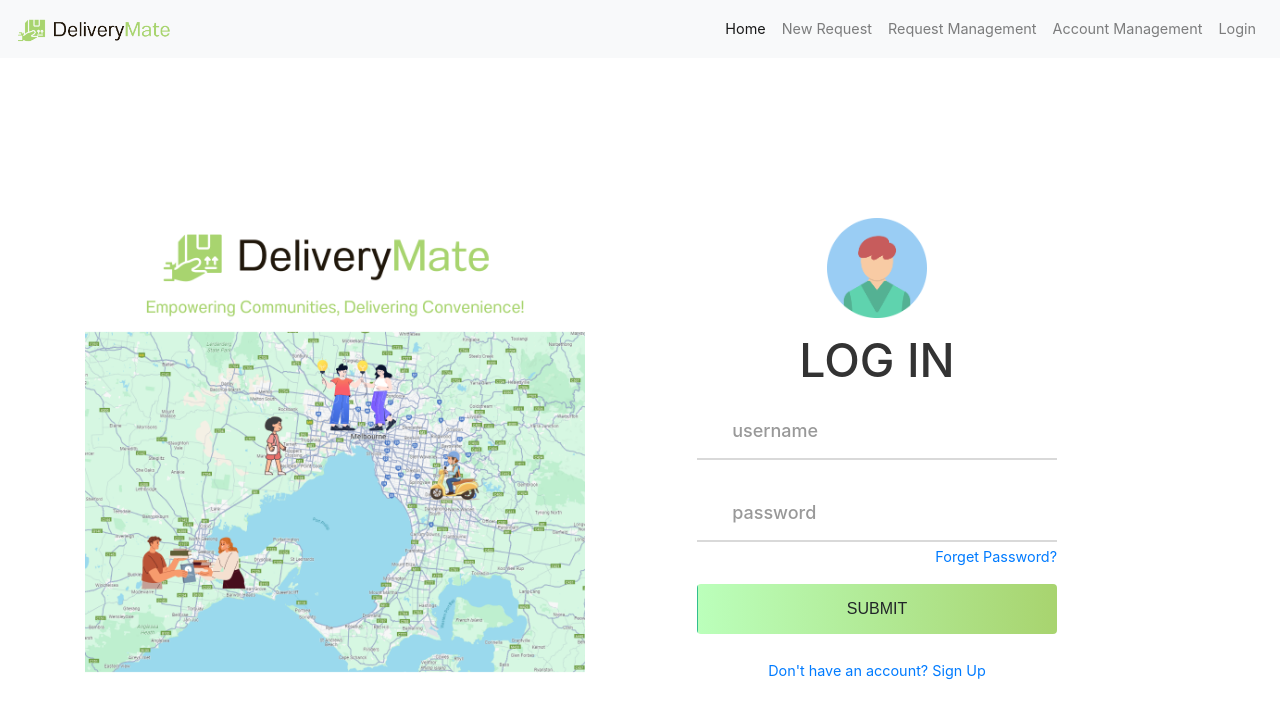
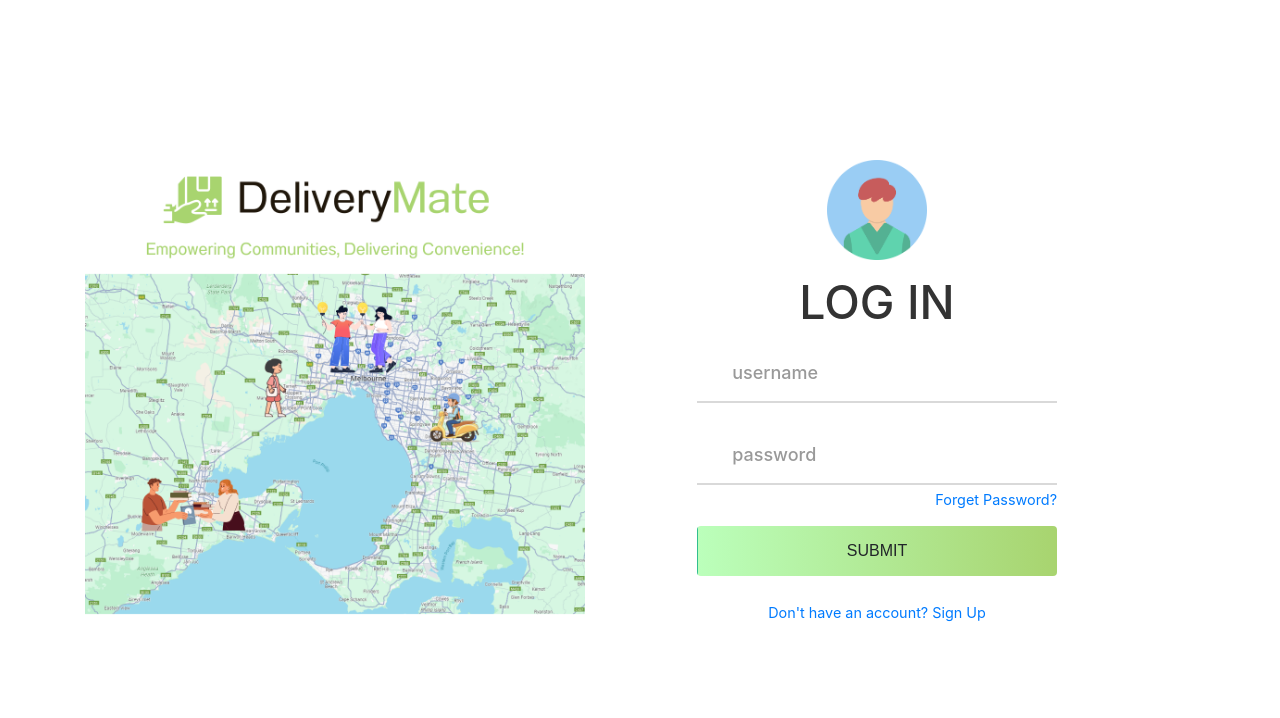
Before and after one commit to Eswar-S-Sethu/DeliveryMate, a website: page public/index.html in a window 1280 px wide. Drawn offline with nearby package versions, Linux system fonts and the light colour scheme.

Commit message:
little modificating in login and sign up pages

```diff
--- a/public/index.html
+++ b/public/index.html
@@ -13,7 +13,7 @@
 </head>
 
 <body>
-	<nav class="navbar navbar-expand-lg navbar-light bg-light">
+	<!-- <nav class="navbar navbar-expand-lg navbar-light bg-light">
 		<a class="navbar-brand" href="#">
 			<img src="/images/logo.png" alt="DeliveryMate Logo" height="30px">
 		</a>
@@ -40,7 +40,7 @@
 				</li>
 			</ul>
 		</div>
-	</nav>
+	</nav> -->
 
 
 	<div class="container">
```
Also changed, not shown: public/signup.html (+2 -2 lines).
